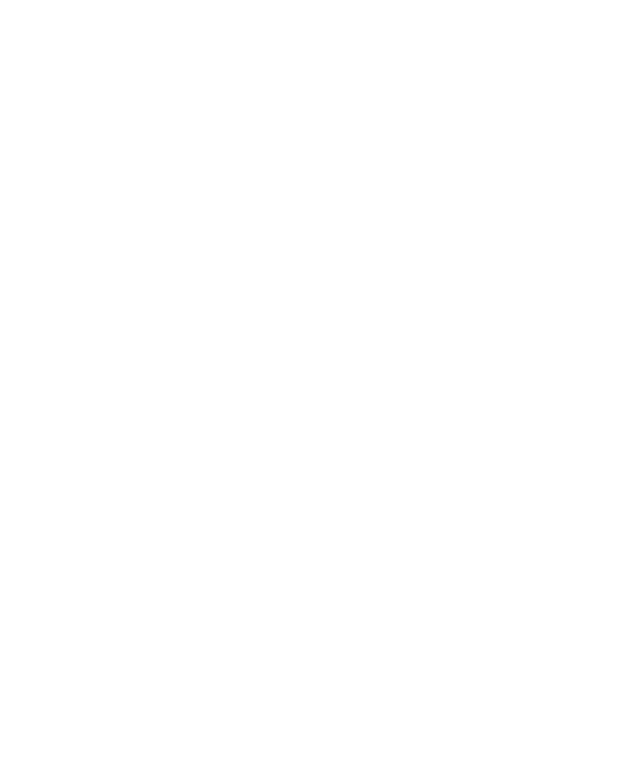
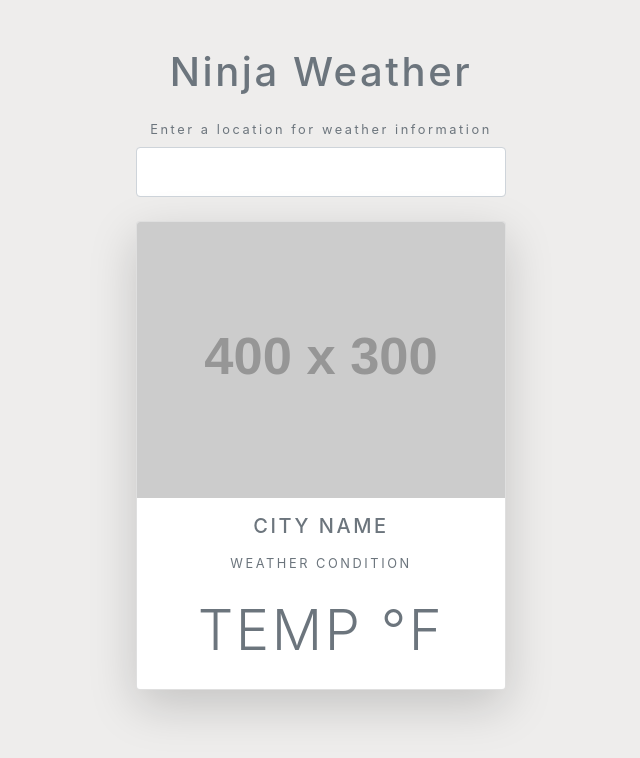
Before and after one commit to brianetoon/weather_app, a plain HTML site: page index.html in a window 1280 px wide. Shown: the whole page, without its empty margins (319-959 px from the left). Drawn offline with nearby package versions, Linux system fonts and the light colour scheme; placeholder pictures from the web are drawn by us.

Commit message:
HTML & CSS template

```diff
--- a/index.html
+++ b/index.html
@@ -8,7 +8,31 @@
 </head>
 <body>
 
+    <div class="container my-5 mx-auto">
 
+        <h1 class="text-muted text-center my-4">Ninja Weather</h1>
+
+        <form class="change-location my-4 text-center text-muted">
+            <label for="city">Enter a location for weather information</label>
+            <input type="text" name="city" class="form-control p-4">
+        </form>
+
+        <div class="card shadow-lg rounded">
+            <img src="https://via.placeholder.com/400x300" class="time card-img-top">
+            <div class="icon big-light mx-auto text-center">
+                <!-- icon -->
+            </div>
+            <div class="text-muted text-uppercase text-center details">
+                <h5 class="my-3">City name</h5>
+                <div class="my-3">Weather condition</div>
+                <div class="display-4 my-4">
+                    <span>temp</span>
+                    <span>&deg;F</span>
+                </div>
+            </div>
+        </div>
+
+    </div>
 
     <script src="scripts/forecast.js"></script>
     <script src="scripts/app.js"></script>
--- a/styles.css
+++ b/styles.css
@@ -0,0 +1,8 @@
+body{
+    background: #eeedec;
+    font-size: 0.8em;
+    letter-spacing: 0.2em;
+}
+.container{
+    max-width: 400px;
+}
```
